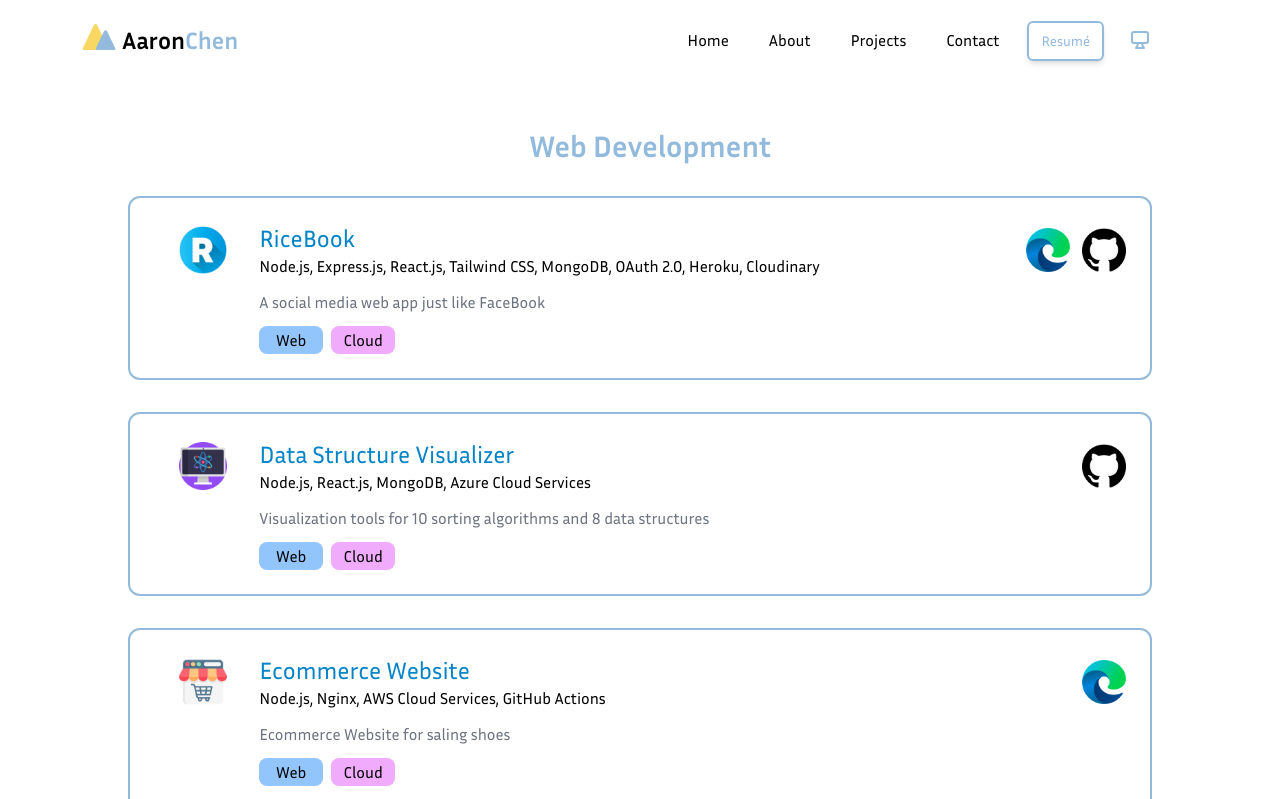
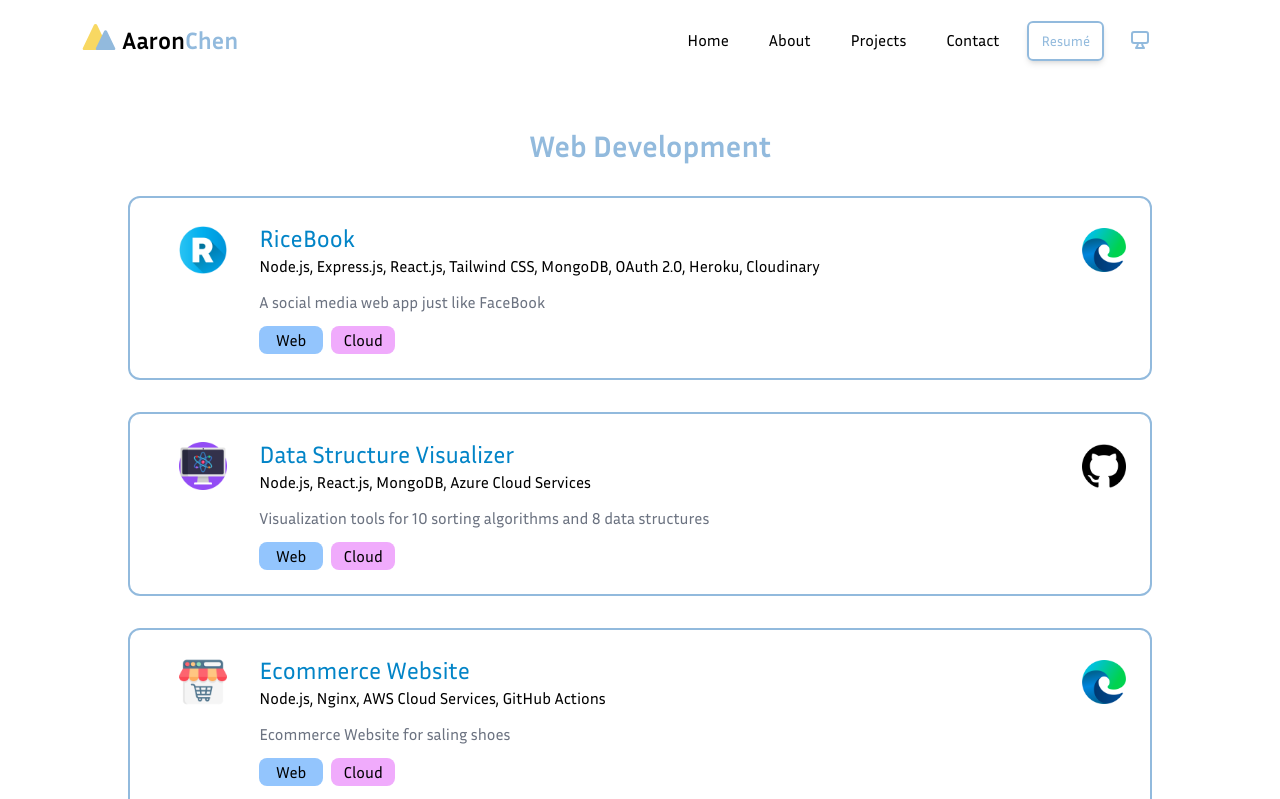
Before and after one commit to yuchia0221/Personal-Website, a Next.js app in the folder portfolio/: page /projects in a window 1280 px wide. Shown: the top 799 px of the page. Built offline with nearby package versions, Linux system fonts and the light colour scheme.

Commit message:
Temporary Remove GitHub Links

```diff
--- a/portfolio/components/Projects.js
+++ b/portfolio/components/Projects.js
@@ -9,7 +9,7 @@ const Projects = () => {
             technologies: "Node.js, Express.js, React.js, Tailwind CSS, MongoDB, OAuth 2.0, Heroku, Cloudinary",
             introduction: "A social media web app just like FaceBook",
             tags: ["Web", "Cloud"],
-            github: "https://github.com/yuchia0221/COMP531-Web-Development/tree/main/final",
+            github: null,
             link: "https://ricebook-client.surge.sh",
         },
         {
@@ -41,7 +41,7 @@ const Projects = () => {
             technologies: "C++, Cilk Plus",
             introduction: "A parallel program using Cilk Plus to find the best next move in Othello game",
             tags: ["High-Performance"],
-            github: "https://github.com/yuchia0221/COMP534-Parallel-Computing/tree/main/hw1",
+            github: null,
             link: null,
         },
         {
@@ -51,7 +51,7 @@ const Projects = () => {
             technologies: "C++, OpenMP",
             introduction: "A multithreaded algorithm using OpenMP to expedite LU Decomposition",
             tags: ["High-Performance"],
-            github: "https://github.com/yuchia0221/COMP534-Parallel-Computing/tree/main/hw2",
+            github: null,
             link: null,
         },
         {
@@ -61,7 +61,7 @@ const Projects = () => {
             technologies: "C++, OpenMPI",
             introduction: "A message-passing algorithm with OpenMPI to accelerate matrix multiplication",
             tags: ["High-Performance"],
-            github: "https://github.com/yuchia0221/COMP534-Parallel-Computing/tree/main/hw3",
+            github: null,
             link: null,
         },
         {
@@ -71,7 +71,7 @@ const Projects = () => {
             technologies: "C++, CUDA",
             introduction: "A data-parallel algorithm for hole compaction using CUDA",
             tags: ["High-Performance"],
-            github: "https://github.com/yuchia0221/COMP534-Parallel-Computing/tree/main/hw4",
+            github: null,
             link: null,
         },
     ];
```
